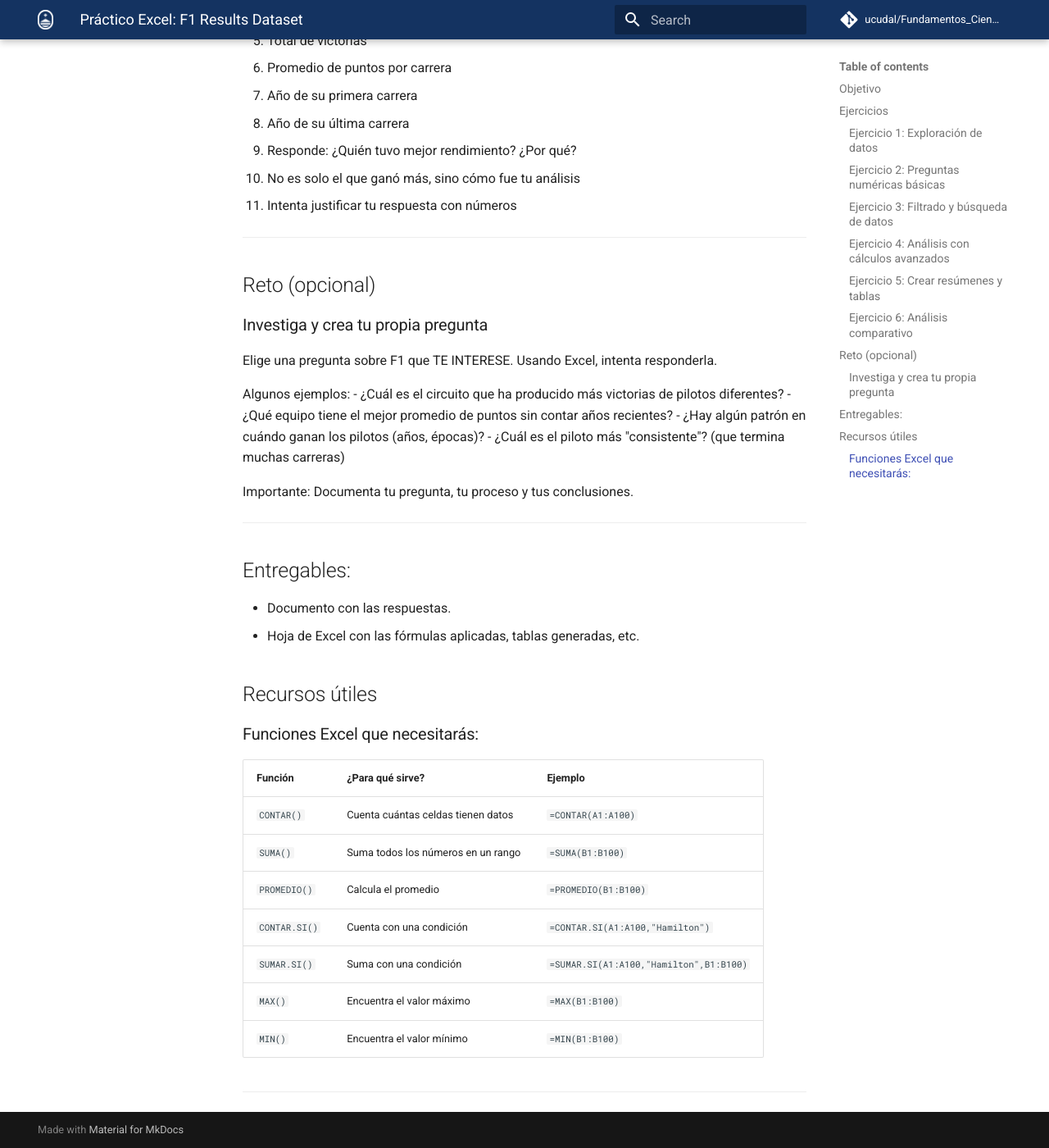
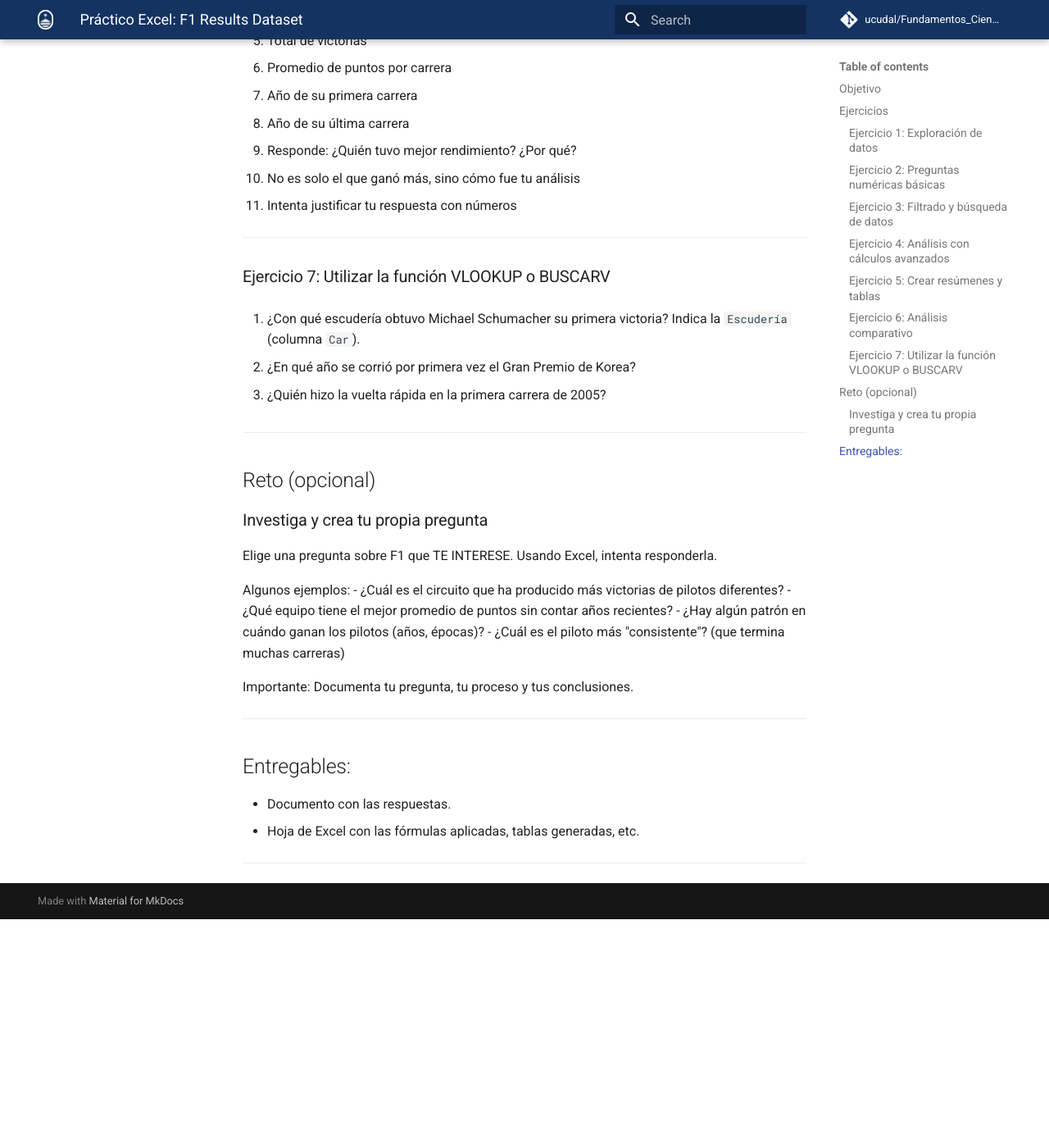
Before and after one commit to ucudal/Fundamentos_Ciencias_Computacion_Conceptos, an MkDocs documentation site: the page built from docs/unidad/3/excel/ejercicio/readme.md, in a window 1280 px wide and 1400 px high, scrolled down 3348 px. Shown: the whole window at 82% size. Built offline with MkDocs 1.6.1 and Material for MkDocs 9.7.7, drawn with Linux system fonts in a browser that asks for light colours; comment, search, counter and statistics services are not loaded; after the commit the page ends 4469 px from its top, so only the background shows below that.

Commit message:
add vlookup question

```diff
--- a/docs/unidad/3/excel/ejercicio/readme.md
+++ b/docs/unidad/3/excel/ejercicio/readme.md
@@ -124,6 +124,16 @@ Responde estas preguntas usando cálculos en Excel
 
 ---
 
+### Ejercicio 7: Utilizar la función VLOOKUP o BUSCARV
+
+1. ¿Con qué escudería obtuvo Michael Schumacher su primera victoria? Indica la `Escudería` (columna `Car`).
+
+2. ¿En qué año se corrió por primera vez el Gran Premio de Korea?
+
+3. ¿Quién hizo la vuelta rápida en la primera carrera de 2005?
+
+---
+
 ## Reto (opcional)
 
 ### Investiga y crea tu propia pregunta
@@ -145,19 +155,4 @@ Importante: Documenta tu pregunta, tu proceso y tus conclusiones.
 - Documento con las respuestas.
 - Hoja de Excel con las fórmulas aplicadas, tablas generadas, etc.
 
-
-## Recursos útiles
-
-### Funciones Excel que necesitarás:
-
-| Función | ¿Para qué sirve? | Ejemplo |
-|---------|-----------------|---------|
-| `CONTAR()` | Cuenta cuántas celdas tienen datos | `=CONTAR(A1:A100)` |
-| `SUMA()` | Suma todos los números en un rango | `=SUMA(B1:B100)` |
-| `PROMEDIO()` | Calcula el promedio | `=PROMEDIO(B1:B100)` |
-| `CONTAR.SI()` | Cuenta con una condición | `=CONTAR.SI(A1:A100,"Hamilton")` |
-| `SUMAR.SI()` | Suma con una condición | `=SUMAR.SI(A1:A100,"Hamilton",B1:B100)` |
-| `MAX()` | Encuentra el valor máximo | `=MAX(B1:B100)` |
-| `MIN()` | Encuentra el valor mínimo | `=MIN(B1:B100)` |
-
 ---
```
